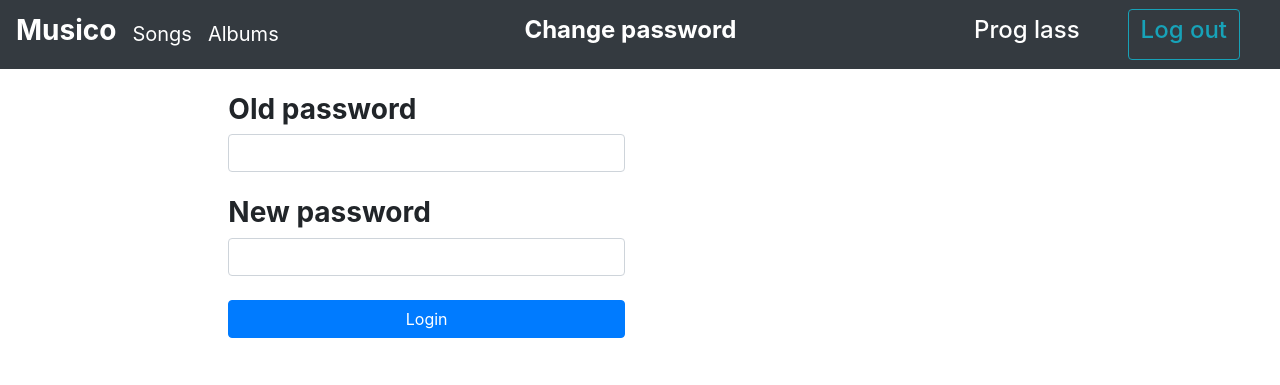
After one commit to ChackMociute/Web-Development-Coursework-2, a Flask app: page /profile/password in a window 1280 px wide. The commit adds this page. Shown: the top 385 px of the page. Run offline with Flask 2, Linux system fonts and the light colour scheme; a user stored in the database is signed in; some libraries are stand-ins or nearby versions.

Commit message:
Added ability to change password

```diff
--- a/app/forms.py
+++ b/app/forms.py
@@ -6,6 +6,10 @@ from datetime import date
 class LoginForm(FlaskForm):
     username = StringField('username', validators=[DataRequired(), Length(max=50)])
     password = PasswordField('password', validators=[DataRequired()])
+
+class PasswordChangeForm(FlaskForm):
+    old = PasswordField('old_password', validators=[DataRequired()])
+    new = PasswordField('new_password', validators=[DataRequired()])
 
 class AlbumForm(FlaskForm):
     a_title = StringField('title', validators=[DataRequired(), Length(max=200)], render_kw={'placeholder': 'Title'})
--- a/app/models.py
+++ b/app/models.py
@@ -33,6 +33,9 @@ class User(db.Model, UserMixin):
 
     def verify_password(self, password):
         return bcrypt.check_password_hash(self.password, password)
+
+    def change_password(self, password):
+        self.password = self.encrypt_password(password)
 
     def __repr__(self):
         return self.username
--- /dev/null
+++ b/app/templates/password.html
@@ -0,0 +1,53 @@
+{% extends 'base.html' %}
+
+{% block page %}Change password{% endblock %}
+
+{% block content %}
+
+<form action="" method="post" name="login">
+{{ form.hidden_tag() }}
+<div class='container-fluid'>
+<div class='row my-4'>
+    <div class='col-4 offset-2'>
+        <h3><b>Old password</b></h3>
+        {{ form.old(class_='form-control') }}
+        {% for error in form.old.errors %}
+        <div class="alert alert-danger" role="alert">
+            [{{ error }}]
+        </div>
+        {% endfor %}
+    </div>
+</div>
+<div class='row my-4'>
+    <div class='col-4 offset-2'>
+        <h3><b>New password</b></h3>
+        {{ form.new(class_='form-control') }}
+        {% for error in form.new.errors %}
+        <div class="alert alert-danger" role="alert">
+            [{{ error }}]
+        </div>
+        {% endfor %}
+    </div>
+</div>
+<div class="row">
+    <div class="col-4 offset-2">
+        <input type="submit" class="btn btn-primary col-12" value="Login">
+    </div>
+</div>
+<div class="row">
+    <div class="col-4 offset-2 my-4">
+        {% with messages = get_flashed_messages() %}
+        {% if messages %}
+        {% for message in messages %}
+        <div class="alert alert-success">
+            {{ message }}
+        </div>
+        {% endfor %}
+        {% endif %}
+        {% endwith %}
+    </div>
+</div>
+</div>
+</form>
+
+{% endblock %}
--- a/app/templates/profile.html
+++ b/app/templates/profile.html
@@ -98,7 +98,10 @@
         </table>
     </form>
     <div class='col-3'>
-        <h3><center><b>Add album</b></center></h3>
+        <form action="" method="post" class='col-12'>
+                <button type="submit" name="password" class="btn btn-info col-12">Change password</button>
+        </form>
+        <h3 class="my-4"><center><b>Add album</b></center></h3>
         <form action="" method="post" name="add_album">
             {{ album_form.hidden_tag() }}
             <div class='container-fluid'>
--- a/app/utils.py
+++ b/app/utils.py
@@ -15,6 +15,8 @@ def base(page, **kwargs):
         return redirect(url_for('login'))
     if 'signup' in request.form:
         return redirect(url_for('signup'))
+    if 'password' in request.form:
+        return redirect(url_for('change_password'))
     if 'logout' in request.form:
         logout_user()
         return redirect(url_for('home'))
--- a/app/views.py
+++ b/app/views.py
@@ -3,7 +3,7 @@ from flask import render_template, request, redirect, url_for, flash, session
 from flask_admin.contrib.sqla import ModelView
 from flask_login import login_user, login_required
 from .models import User, Artist, Album, Song
-from .forms import LoginForm
+from .forms import LoginForm, PasswordChangeForm
 from .utils import base, recommendations, load_profile, edit_entry
 
 import json
@@ -69,6 +69,19 @@ def update():
     if update is None: return redirect(url_for('profile'))
     return base('edit', **update)
 
+@app.route('/profile/password', methods=['GET', 'POST'])
+@login_required
+def change_password():
+    form = PasswordChangeForm()
+    if form.validate_on_submit():
+        user = User.query.get(int(session['_user_id']))
+        if user.verify_password(form.old.data):
+            user.change_password(form.new.data)
+            db.session.commit()
+            return redirect(url_for('profile'))
+        else: flash("Incorrect password")
+    return base('password', form=form)
+
 @app.route('/edit', methods=['POST'])
 def edit():
     data = json.loads(request.data)
```
Also changed, not shown: app.db.
